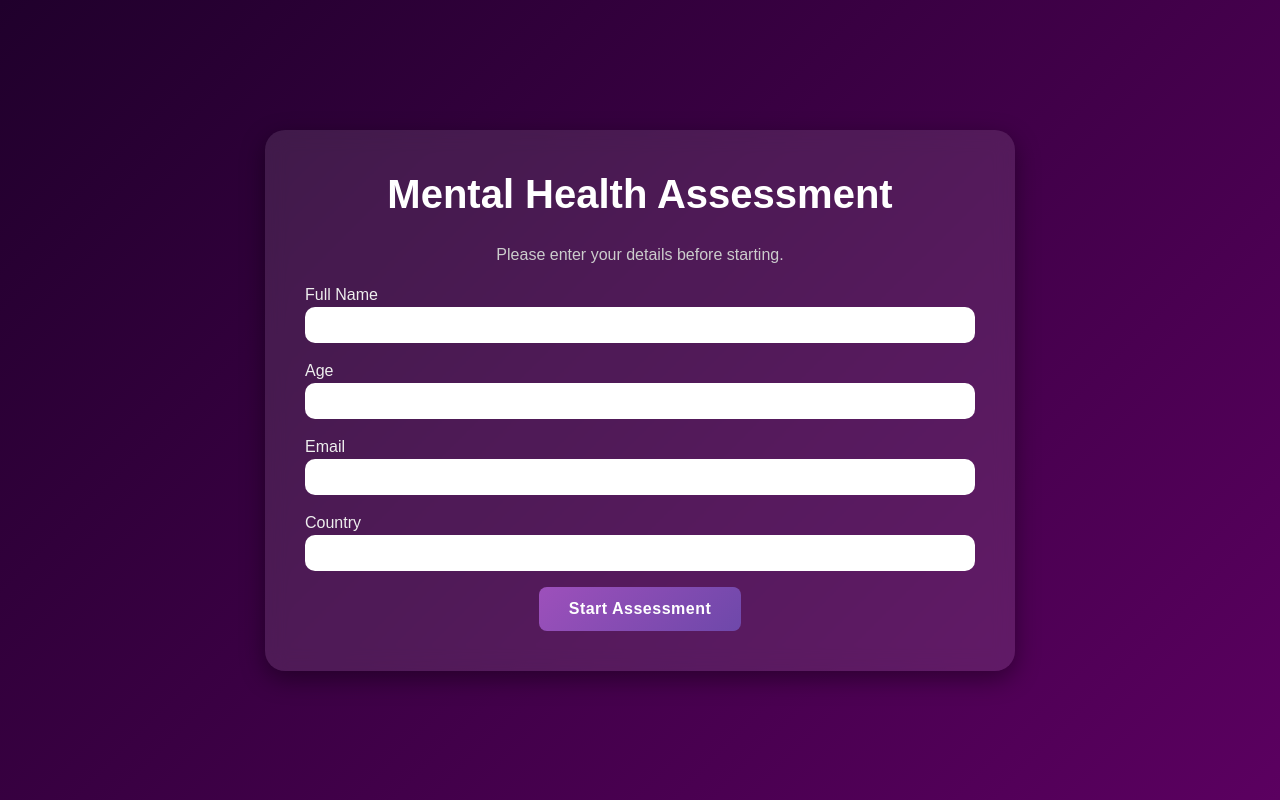
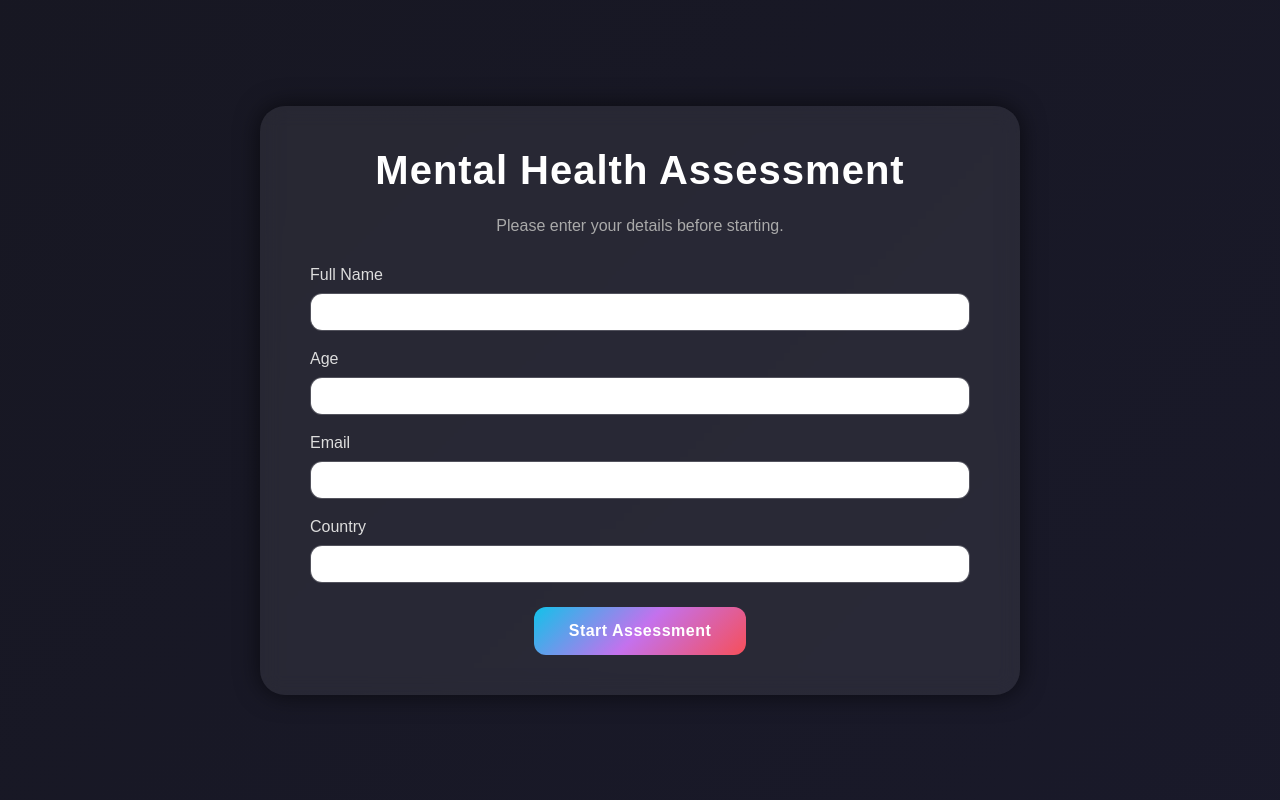
Before and after one commit to Varun-panchakarla/Mental-Health-Prediction, a Flask app: page / in a window 1280 px wide. Run offline with Flask 3, Linux system fonts and the light colour scheme.

Commit message:
main.html

```diff
--- a/templates/main.html
+++ b/templates/main.html
@@ -5,97 +5,114 @@
   <meta name="viewport" content="width=device-width, initial-scale=1.0" />
   <title>Mental Health Predictor</title>
   <link href="https://cdn.jsdelivr.net/npm/bootstrap@5.0.0-beta1/dist/css/bootstrap.min.css" rel="stylesheet" />
+
   <style>
     body {
-      background: linear-gradient(135deg, #20002c, #5b0060);
+      margin: 0;
       min-height: 100vh;
       display: flex;
       justify-content: center;
       align-items: center;
-      font-family: "Poppins", sans-serif;
+      flex-direction: column;
+      font-family: 'Poppins', sans-serif;
       color: #fff;
-      margin: 0;
+      background: linear-gradient(135deg, #121212, #1b1b2f);
+      background-size: 400% 400%;
+      animation: gradientShift 12s ease infinite;
       overflow: hidden;
+      cursor: default;
+    }
+
+    @keyframes gradientShift {
+      0% { background-position: 0% 50%; }
+      50% { background-position: 100% 50%; }
+      100% { background-position: 0% 50%; }
     }
 
     .form-container {
-      background: rgba(255, 255, 255, 0.1);
-      border-radius: 20px;
-      padding: 40px;
+      background: rgba(255, 255, 255, 0.07);
+      border-radius: 25px;
+      padding: 40px 50px;
+      width: 95%;
+      max-width: 760px;
+      box-shadow: 0 0 25px rgba(0, 0, 0, 0.6);
       backdrop-filter: blur(10px);
-      box-shadow: 0 8px 25px rgba(0, 0, 0, 0.4);
-      width: 100%;
-      max-width: 750px;
       animation: fadeIn 0.8s ease-in-out;
+    }
+
+    @keyframes fadeIn {
+      from { opacity: 0; transform: translateY(25px); }
+      to { opacity: 1; transform: translateY(0); }
     }
 
     h1, h2 {
       text-align: center;
       font-weight: 700;
       color: #fff;
-      margin-bottom: 25px;
+      margin-bottom: 20px;
+      letter-spacing: 1px;
     }
 
     p {
       text-align: center;
-      color: #ccc;
+      color: #aaa;
+      margin-bottom: 25px;
     }
 
-    .btn-primary, .btn-success, .btn-secondary {
+    input, select {
+      border-radius: 12px !important;
+      border: 1px solid rgba(255, 255, 255, 0.2) !important;
+      padding: 12px 14px;
+      background: rgba(255, 255, 255, 0.1);
+      color: #fff;
+      transition: all 0.3s ease;
+    }
+
+    input:focus, select:focus {
+      outline: none;
+      border-color: #00e1ff !important;
+      box-shadow: 0 0 12px rgba(0, 224, 255, 0.6);
+    }
+
+    label {
+      color: #ddd;
+      font-weight: 500;
+      margin-bottom: 6px;
+    }
+
+    .btn {
       border: none;
-      border-radius: 8px;
+      border-radius: 12px;
       font-weight: 600;
+      padding: 12px 35px;
+      transition: all 0.3s ease;
       letter-spacing: 0.5px;
-      transition: all 0.3s ease;
-      padding: 10px 30px;
     }
 
     .btn-primary {
-      background: linear-gradient(135deg, #9d50bb, #6e48aa);
+      background: linear-gradient(135deg, #12c2e9, #c471ed, #f64f59);
+      color: #fff;
+    }
+
+    .btn-primary:hover {
+      transform: scale(1.05);
+      box-shadow: 0 0 25px rgba(246, 79, 89, 0.6);
+    }
+
+    .btn-secondary {
+      background: rgba(255, 255, 255, 0.1);
       color: #fff;
     }
 
     .btn-success {
-      background: linear-gradient(135deg, #00b09b, #96c93d);
+      background: linear-gradient(135deg, #00f260, #0575e6);
       color: #fff;
     }
 
-    .btn-secondary {
-      background: linear-gradient(135deg, #232526, #414345);
-      color: #fff;
+    .btn-success:hover, .btn-secondary:hover {
+      transform: scale(1.05);
     }
 
-    .btn-primary:hover, .btn-success:hover, .btn-secondary:hover {
-      transform: translateY(-2px);
-      box-shadow: 0 6px 15px rgba(0, 0, 0, 0.3);
-    }
-
-    input, select {
-      border-radius: 10px !important;
-      border: none !important;
-      padding: 10px;
-      background: rgba(255,255,255,0.2);
-      color: #fff;
-    }
-
-    input:focus, select:focus {
-      outline: none;
-      box-shadow: 0 0 10px rgba(255, 255, 255, 0.3);
-    }
-
-    label {
-      color: #eee;
-      font-weight: 500;
-    }
-
-    .hidden { display: none; }
-
-    @keyframes fadeIn {
-      from { opacity: 0; transform: translateY(20px); }
-      to { opacity: 1; transform: translateY(0); }
-    }
-
-    /* === Question Section === */
     #questionCard {
       text-align: center;
       animation: fadeIn 0.6s ease-in-out;
@@ -103,7 +120,7 @@
 
     .question-title {
       font-size: 1.3rem;
-      margin-bottom: 30px;
+      margin-bottom: 25px;
       color: #fff;
       font-weight: 600;
     }
@@ -115,124 +132,130 @@
     }
 
     .option-card {
-      background: rgba(255, 255, 255, 0.1);
-      border-radius: 15px;
-      padding: 15px;
+      background: rgba(255, 255, 255, 0.08);
+      border-radius: 14px;
+      padding: 14px;
       cursor: pointer;
       border: 2px solid transparent;
-      transition: all 0.3s ease;
-      color: #eee;
+      transition: background-color 0.2s, transform 0.2s, box-shadow 0.2s;
+      color: #e0e0e0;
       font-weight: 500;
     }
 
     .option-card:hover {
-      background: rgba(255, 255, 255, 0.2);
+      background: rgba(255, 255, 255, 0.18);
       transform: scale(1.03);
     }
 
     .selected-option {
-      background: linear-gradient(135deg, #ff6a00, #ee0979);
-      border-color: transparent;
+      background: linear-gradient(135deg, #12c2e9, #c471ed, #f64f59);
       color: #fff;
-      box-shadow: 0 0 15px rgba(255, 105, 180, 0.5);
       transform: scale(1.05);
+      box-shadow: 0 0 15px rgba(246, 79, 89, 0.6);
+      transition: all 0.15s ease-in;
     }
-
-    .fade-out { opacity: 0; transform: translateY(20px); transition: opacity 0.4s, transform 0.4s; }
-    .fade-in { opacity: 1; transform: translateY(0); transition: opacity 0.4s, transform 0.4s; }
 
     .progress {
       height: 8px;
-      background: rgba(255, 255, 255, 0.2);
+      background: rgba(255, 255, 255, 0.15);
       border-radius: 20px;
       overflow: hidden;
     }
 
     .progress-bar {
-      background: linear-gradient(90deg, #00c6ff, #0072ff);
+      background: linear-gradient(90deg, #12c2e9, #f64f59);
       width: 0%;
-      transition: width 0.5s;
+      transition: width 0.4s ease;
     }
 
     .alert {
-      border-radius: 12px;
+      border-radius: 14px;
+      font-weight: 600;
+      background: rgba(255,255,255,0.15);
+      border: none;
+      padding: 20px;
+      margin-top: 20px;
       text-align: center;
+      color: #fff;
+      animation: fadeIn 0.6s ease-in-out;
+    }
+
+    #remedies {
+      margin-top: 20px;
+      background: rgba(255, 255, 255, 0.08);
+      border-radius: 14px;
+      padding: 20px;
+      animation: fadeIn 0.6s ease-in-out;
+    }
+
+    #remedies h4 {
+      color: #12c2e9;
+      margin-bottom: 12px;
       font-weight: 600;
-      color: #333;
     }
+
+    #remedies ul {
+      list-style-type: disc;
+      margin-left: 25px;
+      color: #ccc;
+    }
+
+    #remedies li {
+      margin-bottom: 6px;
+      transition: color 0.2s;
+    }
+
+    #remedies li:hover {
+      color: #fff;
+    }
+
+    .hidden { display: none; }
   </style>
 </head>
 
 <body>
   <div class="form-container">
-    <!-- USER DETAILS -->
     <div id="userForm">
       <h1>Mental Health Assessment</h1>
       <p>Please enter your details before starting.</p>
       <form id="detailsForm">
-        <div class="mb-3">
-          <label>Full Name</label>
-          <input type="text" class="form-control" id="name" required />
-        </div>
-        <div class="mb-3">
-          <label>Age</label>
-          <input type="number" class="form-control" id="age" required />
-        </div>
-        <div class="mb-3">
-          <label>Email</label>
-          <input type="email" class="form-control" id="email" required />
-        </div>
-        <div class="mb-3">
-          <label>Country</label>
-          <input type="text" class="form-control" id="country" required />
-        </div>
-        <div class="text-center">
+        <div class="mb-3"><label>Full Name</label><input type="text" class="form-control" id="name" required /></div>
+        <div class="mb-3"><label>Age</label><input type="number" class="form-control" id="age" required /></div>
+        <div class="mb-3"><label>Email</label><input type="email" class="form-control" id="email" required /></div>
+        <div class="mb-3"><label>Country</label><input type="text" class="form-control" id="country" required /></div>
+        <div class="text-center mt-4">
           <button type="submit" class="btn btn-primary">Start Assessment</button>
         </div>
       </form>
     </div>
 
-    <!-- QUESTIONNAIRE -->
     <div id="questionnaire" class="hidden">
       <h2>Mental Health Questionnaire</h2>
-      <div id="questionsContainer">
       <div id="questionCard"></div>
-      </div>
 
       <div class="d-flex justify-content-between align-items-center mt-4">
         <button id="prevBtn" class="btn btn-secondary">Previous</button>
-        <div class="progress flex-grow-1 mx-3">
-          <div id="progressBar" class="progress-bar"></div>
-        </div>
+        <div class="progress flex-grow-1 mx-3"><div id="progressBar" class="progress-bar"></div></div>
         <button id="nextBtn" class="btn btn-success">Next</button>
       </div>
 
-      <div id="result" class="alert mt-4 hidden"></div>
+      <div id="result" class="alert hidden"></div>
+      <div id="remedies" class="hidden"></div>
     </div>
   </div>
 
   <script>
     const questions = [
-      { text: "How have you been feeling emotionally over the past two weeks?",
-        options: ["Generally positive", "Sometimes low", "Often sad", "Very low or hopeless"] },
-      { text: "Have you felt motivated to start or enjoy your usual daily activities?",
-        options: ["Always motivated", "Occasionally lose interest", "Rarely motivated", "Not at all motivated"] },
-      { text: "How has your energy level been throughout the day?",
-        options: ["Energetic and steady", "Mildly tired", "Fatigued often", "Exhausted most of the time"] },
-      { text: "How have you been sleeping recently?",
-        options: ["Sleeping well", "Mild disturbance", "Frequently disrupted", "Severe trouble sleeping or oversleeping"] },
-      { text: "How often have you been worrying or overthinking?",
-        options: ["Rarely", "Sometimes", "Often", "Almost constantly"] },
-      { text: "How would you describe your appetite or eating habits lately?",
-        options: ["Stable appetite", "Minor changes", "Noticeable changes", "Extreme changes in appetite"] },
-      { text: "Have you found it easy to focus or stay mentally present?",
-        options: ["Very easy", "Sometimes distracted", "Often distracted", "Extremely difficult"] },
-      { text: "Have you felt irritable, restless, or unusually slow?",
-        options: ["No noticeable change", "Slightly noticeable", "Moderately noticeable", "Very noticeable change"] },
-      { text: "Have you had thoughts of giving up, self-harm, or that life isn’t worth living?",
-        options: ["Not at all", "Sometimes", "Often", "Very often"] },
-      { text: "Overall, how difficult have these experiences made your daily functioning?",
-        options: ["Not difficult", "Somewhat difficult", "Very difficult", "Extremely difficult"] }
+      { text: "How have you been feeling emotionally over the past two weeks?", options: ["Generally positive", "Sometimes low", "Often sad", "Very low or hopeless"] },
+      { text: "Have you felt motivated to start or enjoy your usual daily activities?", options: ["Always motivated", "Occasionally lose interest", "Rarely motivated", "Not at all motivated"] },
+      { text: "How has your energy level been throughout the day?", options: ["Energetic and steady", "Mildly tired", "Fatigued often", "Exhausted most of the time"] },
+      { text: "How have you been sleeping recently?", options: ["Sleeping well", "Mild disturbance", "Frequently disrupted", "Severe trouble sleeping or oversleeping"] },
+      { text: "How often have you been worrying or overthinking?", options: ["Rarely", "Sometimes", "Often", "Almost constantly"] },
+      { text: "How would you describe your appetite or eating habits lately?", options: ["Stable appetite", "Minor changes", "Noticeable changes", "Extreme changes in appetite"] },
+      { text: "Have you found it easy to focus or stay mentally present?", options: ["Very easy", "Sometimes distracted", "Often distracted", "Extremely difficult"] },
+      { text: "Have you felt irritable, restless, or unusually slow?", options: ["No noticeable change", "Slightly noticeable", "Moderately noticeable", "Very noticeable change"] },
+      { text: "Have you had thoughts of giving up, self-harm, or that life isn’t worth living?", options: ["Not at all", "Sometimes", "Often", "Very often"] },
+      { text: "Overall, how difficult have these experiences made your daily functioning?", options: ["Not difficult", "Somewhat difficult", "Very difficult", "Extremely difficult"] }
     ];
 
     const userForm = document.getElementById("userForm");
@@ -241,33 +264,22 @@
     const questionCard = document.getElementById("questionCard");
     const progressBar = document.getElementById("progressBar");
     const resultBox = document.getElementById("result");
+    const remediesBox = document.getElementById("remedies");
     const nextBtn = document.getElementById("nextBtn");
     const prevBtn = document.getElementById("prevBtn");
 
     let currentQuestion = 0;
     const answers = {};
 
-    function fadeOutIn(element, callback) {
-      element.classList.add("fade-out");
-      setTimeout(() => {
-        callback();
-        element.classList.remove("fade-out");
-        element.classList.add("fade-in");
-        setTimeout(() => element.classList.remove("fade-in"), 400);
-      }, 400);
-    }
-
     function showQuestion(index) {
       const q = questions[index];
-      fadeOutIn(questionCard, () => {
-        let html = `<div class="question-title"><strong>${index + 1}. ${q.text}</strong></div><div class='option-grid'>`;
+      let html = `<div class='question-title'><strong>${index + 1}. ${q.text}</strong></div><div class='option-grid'>`;
       q.options.forEach((opt, i) => {
         const selected = answers[index] == i ? "selected-option" : "";
         html += `<div class="option-card ${selected}" onclick="selectOption(${index},${i},this)">${opt}</div>`;
       });
       html += "</div>";
       questionCard.innerHTML = html;
-      });
       progressBar.style.width = `${((index + 1) / questions.length) * 100}%`;
       prevBtn.classList.toggle("hidden", index === 0);
       nextBtn.textContent = index === questions.length - 1 ? "Predict" : "Next";
@@ -301,14 +313,51 @@
           body: JSON.stringify({ answers: Object.values(answers).map(Number) }),
         });
         const data = await response.json();
+        const result = data.result || "Not Depressed";
+
         resultBox.classList.remove("hidden");
-        resultBox.className = "alert alert-info mt-4";
-        resultBox.textContent = "Prediction Result: " + data.result;
+        resultBox.textContent = "Prediction Result: " + result;
+        remediesBox.classList.remove("hidden");
+        remediesBox.innerHTML = generateRemedies(result);
+
         questionCard.classList.add("hidden");
         nextBtn.classList.add("hidden");
         prevBtn.classList.add("hidden");
       }
     });
+
+    function generateRemedies(result) {
+      let html = "<h4>Recommended Actions:</h4><ul>";
+      if (result.toLowerCase().includes("not")) {
+        html += `
+          <li>You're maintaining a healthy mindset — keep nurturing it.</li>
+          <li>Stay socially connected and do what brings you peace.</li>
+          <li>Practice gratitude or mindfulness daily.</li>
+        `;
+      } else if (result.toLowerCase().includes("mild")) {
+        html += `
+          <li>Take short breaks for self-care and reflection.</li>
+          <li>Include gentle exercises like stretching or yoga.</li>
+          <li>Talk with someone you trust about how you feel.</li>
+        `;
+      } else if (result.toLowerCase().includes("depressed")) {
+        html += `
+          <li>Reach out to a therapist or counselor — help brings clarity.</li>
+          <li>Maintain a regular routine: sleep, meals, light activity.</li>
+          <li>Spend time in nature or with loved ones to recharge.</li>
+        `;
+      } else if (result.toLowerCase().includes("critical")) {
+        html += `
+          <li>Please seek professional mental health support immediately.</li>
+          <li>Reach out to trusted friends, family, or helpline services.</li>
+          <li>Remember: help is available and healing is possible — you are not alone.</li>
+        `;
+      } else {
+        html += `<li>Stay aware of your emotions and take gentle steps toward self-care.</li>`;
+      }
+      html += "</ul>";
+      return html;
+    }
 
     prevBtn.addEventListener("click", () => {
       if (currentQuestion > 0) {
```
Lines whose indentation alone changed are shown as unchanged.
